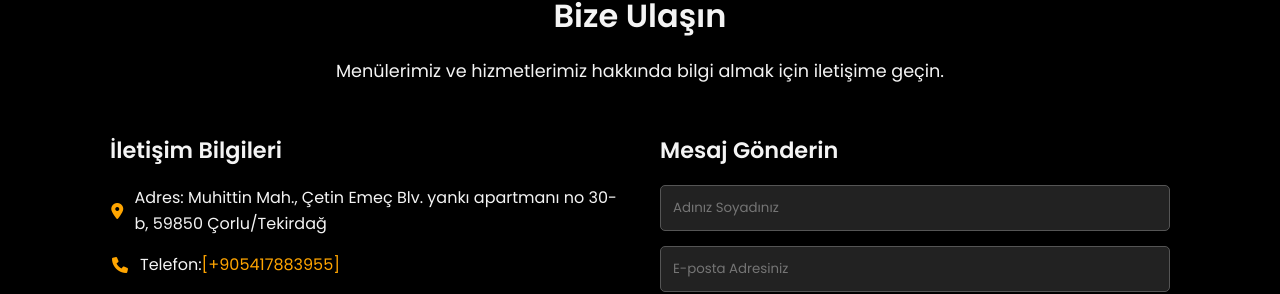
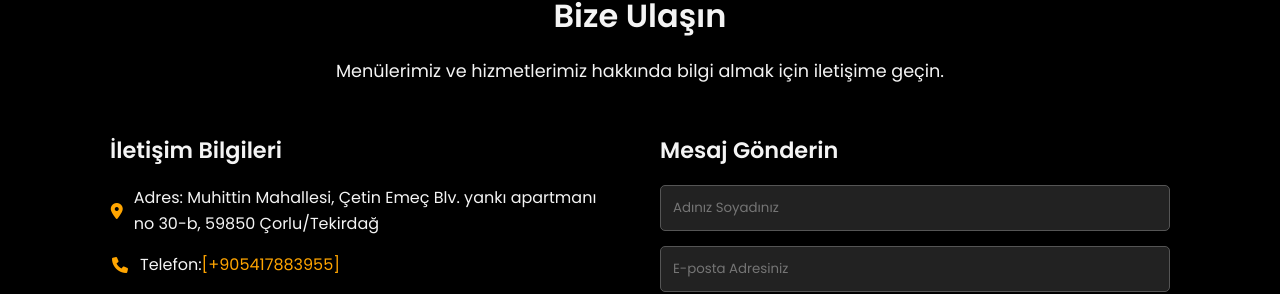
Before and after one commit to YsKara0/pilavci-ozcan, a plain HTML site: page index.html in a window 1280 px wide. Shown: the part 4480-4774 px from the top of the page. Drawn offline with Linux system fonts and the light colour scheme.

Commit message:
address changed

```diff
--- a/index.html
+++ b/index.html
@@ -306,7 +306,7 @@
             <div class="contact-grid">
                 <div class="contact-info animate-on-scroll slide-in-left">
                     <h3>İletişim Bilgileri</h3>
-                    <p><i class="fas fa-map-marker-alt"></i> Adres:  Muhittin Mah., Çetin Emeç Blv. yankı apartmanı no 30-b, 59850 Çorlu/Tekirdağ </p>
+                    <p><i class="fas fa-map-marker-alt"></i> Adres:  Muhittin Mahallesi, Çetin Emeç Blv. yankı apartmanı no 30-b, 59850 Çorlu/Tekirdağ </p>
                     <p><i class="fas fa-phone"></i> Telefon: <a href="tel:+905417883955">[+905417883955]</a></p>
                     <p><i class="fas fa-envelope"></i> E-posta: <a href="mailto:pilavciozcan59@gmail.com">pilavciozcan59@gmail.com</a></p>
                     <p><i class="fas fa-clock"></i> Çalışma Saatleri: [Pazar günleri hariç 11.00 22.00 arası]</p>
```
